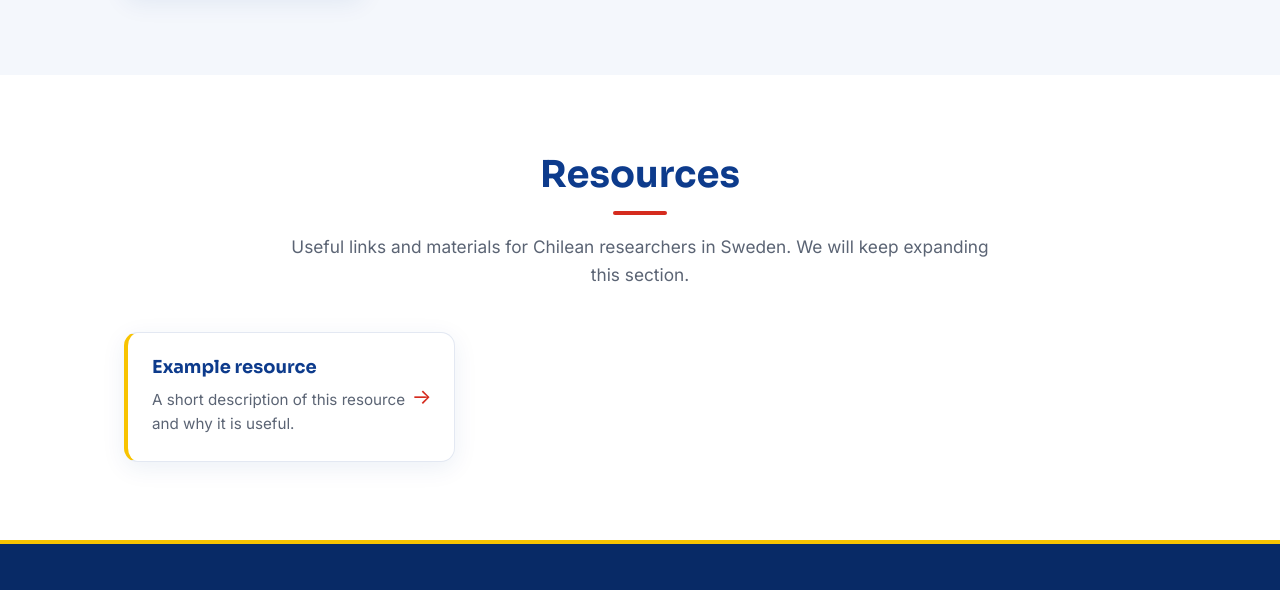
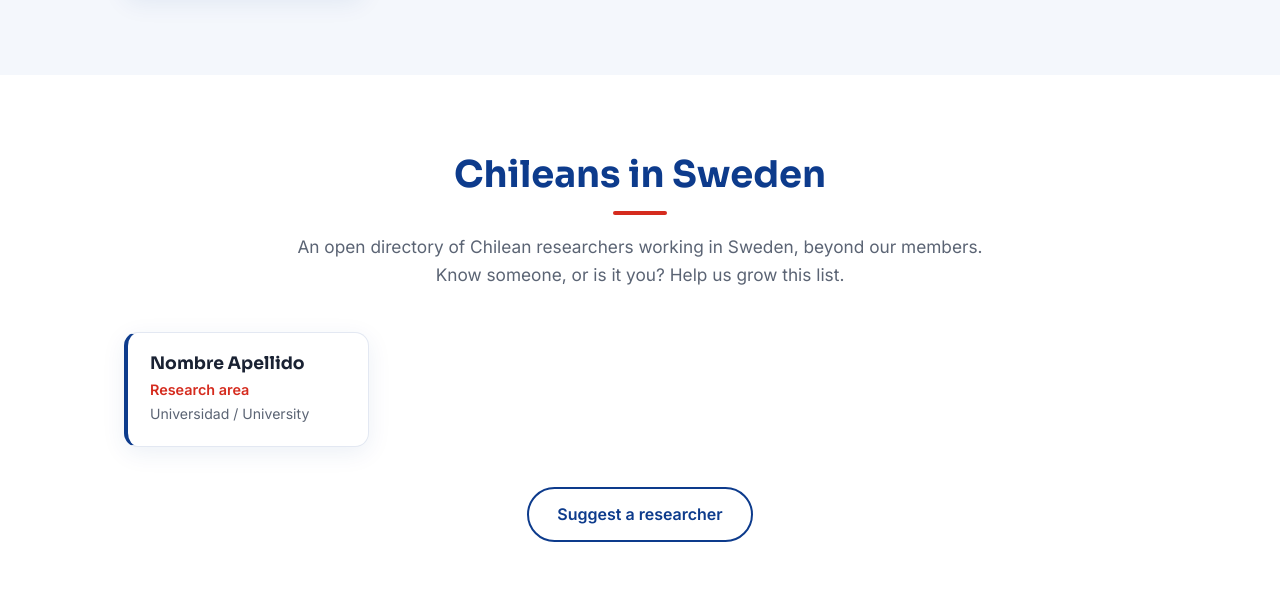
Before and after one commit to AICHIS-org/AICHIS.org.github.io, a plain HTML site: page index.html in a window 1280 px wide. Shown: the part 1532-2122 px from the top of the page. Drawn offline with Linux system fonts and the light colour scheme.

Commit message:
Add "Chileans in Sweden" directory section
A broader, community-driven directory of Chilean researchers working in
Sweden beyond AICHIS members. Trilingual, with its own RESEARCHERS list in
content.js and a "Suggest a researcher" CTA linking to the issue form.

Co-Authored-By: Claude Opus 4.8 <noreply@anthropic.com>

```diff
--- a/assets/css/styles.css
+++ b/assets/css/styles.css
@@ -294,6 +294,40 @@ img { max-width: 100%; display: block; }
 .member-role { color: var(--red); font-weight: 600; font-size: .9rem; margin: 0 0 2px; }
 .member-aff { color: var(--muted); font-size: .85rem; margin: 0; }
 
+/* chileans in sweden — directory */
+.researchers-grid {
+  display: grid;
+  grid-template-columns: repeat(auto-fill, minmax(240px, 1fr));
+  gap: 18px;
+}
+.researcher-card {
+  background: var(--white);
+  border: 1px solid var(--border);
+  border-left: 4px solid var(--blue);
+  border-radius: var(--radius);
+  padding: 20px 22px;
+  box-shadow: var(--shadow);
+  transition: transform .15s, box-shadow .15s, border-color .15s;
+}
+.researcher-card:hover {
+  transform: translateY(-3px);
+  box-shadow: var(--shadow-lg);
+  border-left-color: var(--red);
+}
+.researcher-name { font-size: 1.08rem; margin-bottom: 4px; }
+.researcher-name a { color: var(--ink); }
+.researcher-name a:hover { color: var(--blue); }
+.researcher-field { color: var(--red); font-weight: 600; font-size: .9rem; margin: 0 0 2px; }
+.researcher-aff { color: var(--muted); font-size: .88rem; margin: 0; }
+
+.section-cta { text-align: center; margin-top: 40px; }
+.btn-outline {
+  background: transparent;
+  color: var(--blue);
+  border: 2px solid var(--blue);
+}
+.btn-outline:hover { background: var(--blue); color: var(--white); }
+
 /* resources */
 .resources-list {
   display: grid;
--- a/assets/js/content.js
+++ b/assets/js/content.js
@@ -26,6 +26,7 @@ const CONTENT = {
     nav: {
       about: "Sobre nosotros",
       members: "Miembros",
+      researchers: "Chilenos en Suecia",
       resources: "Recursos",
     },
     hero: {
@@ -55,6 +56,11 @@ const CONTENT = {
       title: "Miembros",
       lead: "Personas que forman parte de AICHIS. Pronto agregaremos más perfiles.",
     },
+    researchers: {
+      title: "Chilenos en Suecia",
+      lead: "Un directorio abierto de investigadoras e investigadores chilenos que trabajan en Suecia, más allá de nuestros miembros. ¿Conoces a alguien, o eres tú? Ayúdanos a ampliar esta lista.",
+      cta: "Sugerir un/a investigador/a",
+    },
     resources: {
       title: "Recursos",
       lead: "Enlaces y materiales útiles para investigadores chilenos en Suecia. Iremos ampliando esta sección.",
@@ -73,6 +79,7 @@ const CONTENT = {
     nav: {
       about: "About us",
       members: "Members",
+      researchers: "Chileans in Sweden",
       resources: "Resources",
     },
     hero: {
@@ -102,6 +109,11 @@ const CONTENT = {
       title: "Members",
       lead: "People who are part of AICHIS. More profiles coming soon.",
     },
+    researchers: {
+      title: "Chileans in Sweden",
+      lead: "An open directory of Chilean researchers working in Sweden, beyond our members. Know someone, or is it you? Help us grow this list.",
+      cta: "Suggest a researcher",
+    },
     resources: {
       title: "Resources",
       lead: "Useful links and materials for Chilean researchers in Sweden. We will keep expanding this section.",
@@ -120,6 +132,7 @@ const CONTENT = {
     nav: {
       about: "Om oss",
       members: "Medlemmar",
+      researchers: "Chilenare i Sverige",
       resources: "Resurser",
     },
     hero: {
@@ -148,6 +161,11 @@ const CONTENT = {
     members: {
       title: "Medlemmar",
       lead: "Personer som är en del av AICHIS. Fler profiler kommer snart.",
+    },
+    researchers: {
+      title: "Chilenare i Sverige",
+      lead: "En öppen katalog över chilenska forskare som arbetar i Sverige, utöver våra medlemmar. Känner du någon, eller är det du? Hjälp oss att utöka listan.",
+      cta: "Föreslå en forskare",
     },
     resources: {
       title: "Resurser",
@@ -185,6 +203,24 @@ const MEMBERS = [
 ];
 
 /* =========================================================================
+   CHILEANS IN SWEDEN  (broader directory, beyond AICHIS members)
+   -------------------------------------------------------------------------
+   Chilean researchers working in Sweden who are not necessarily AICHIS
+   members. `field` (research area) and can be translated per language.
+   To add someone, copy one { ... } block and edit the values.
+   ========================================================================= */
+
+const RESEARCHERS = [
+  {
+    name: "Nombre Apellido",
+    field: { es: "Área de investigación", en: "Research area", sv: "Forskningsområde" },
+    affiliation: "Universidad / University",
+    link: "", // e.g. "https://..." (personal or institutional profile)
+  },
+  // --- copy the block above to add another researcher ---
+];
+
+/* =========================================================================
    RESOURCES
    -------------------------------------------------------------------------
    Each resource has a title, a short description and a link.
--- a/assets/js/main.js
+++ b/assets/js/main.js
@@ -72,6 +72,28 @@
     }).join("");
   }
 
+  /* --- render the Chileans-in-Sweden directory ------------------------- */
+  function renderResearchers(lang) {
+    const el = document.getElementById("researchers-grid");
+    if (!el) return;
+    if (!RESEARCHERS.length) {
+      el.innerHTML = `<p class="empty-note">—</p>`;
+      return;
+    }
+    el.innerHTML = RESEARCHERS.map((r) => {
+      const field = typeof r.field === "object" ? r.field[lang] : r.field;
+      const name = r.link
+        ? `<a href="${r.link}" target="_blank" rel="noopener">${r.name}</a>`
+        : r.name;
+      return `
+        <article class="researcher-card">
+          <h3 class="researcher-name">${name}</h3>
+          <p class="researcher-field">${field || ""}</p>
+          <p class="researcher-aff">${r.affiliation || ""}</p>
+        </article>`;
+    }).join("");
+  }
+
   /* --- render the Resources list --------------------------------------- */
   function renderResources(lang) {
     const el = document.getElementById("resources-list");
@@ -105,6 +127,7 @@
     // dynamic sections
     renderAbout(lang);
     renderMembers(lang);
+    renderResearchers(lang);
     renderResources(lang);
 
     // reflect state
--- a/index.html
+++ b/index.html
@@ -28,6 +28,7 @@
         <ul class="nav-links">
           <li><a href="#about" data-i18n="nav.about"></a></li>
           <li><a href="#members" data-i18n="nav.members"></a></li>
+          <li><a href="#researchers" data-i18n="nav.researchers"></a></li>
           <li><a href="#resources" data-i18n="nav.resources"></a></li>
         </ul>
       </nav>
@@ -70,8 +71,20 @@
       </div>
     </section>
 
+    <!-- ================= CHILEANS IN SWEDEN ================= -->
+    <section id="researchers" class="section">
+      <div class="container">
+        <h2 class="section-title" data-i18n="researchers.title"></h2>
+        <p class="section-lead" data-i18n="researchers.lead"></p>
+        <div class="researchers-grid" id="researchers-grid"><!-- populated from content.js --></div>
+        <div class="section-cta">
+          <a class="btn btn-outline" href="https://github.com/AICHIS-org/AICHIS.org.github.io/issues/new/choose" target="_blank" rel="noopener" data-i18n="researchers.cta"></a>
+        </div>
+      </div>
+    </section>
+
     <!-- ===================== RESOURCES ===================== -->
-    <section id="resources" class="section">
+    <section id="resources" class="section section-alt">
       <div class="container">
         <h2 class="section-title" data-i18n="resources.title"></h2>
         <p class="section-lead" data-i18n="resources.lead"></p>
```
Also changed, not shown: 1 other file.
